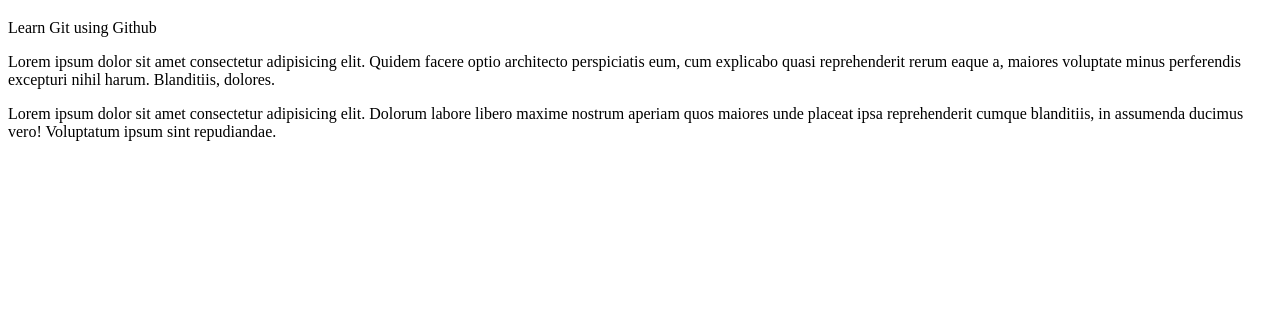
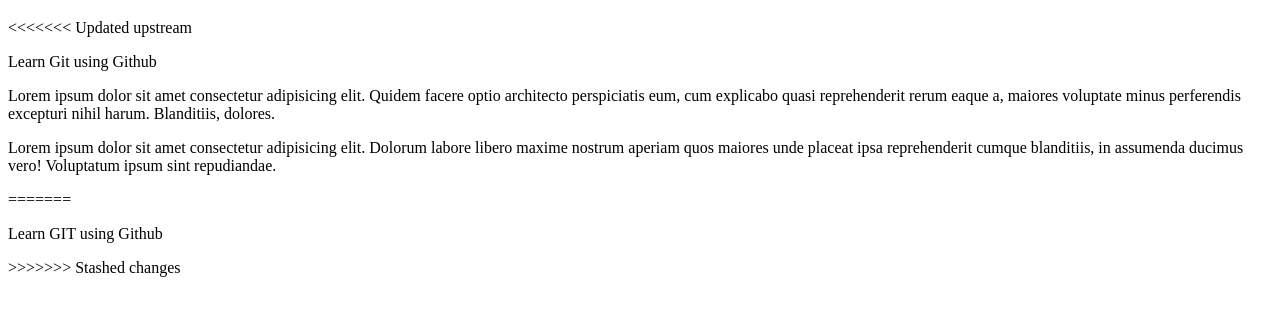
Before and after one commit to temmy-alex/belajar-git, a plain HTML site: page index.html in a window 1280 px wide. Shown: the part 61-376 px from the top of the page. Drawn offline with Linux system fonts and the light colour scheme.

Commit message:
Add changes in index.html

```diff
--- a/index.html
+++ b/index.html
@@ -7,8 +7,12 @@
 </head>
 <body>
     <h1>Learn Basic Git</h1>
+<<<<<<< Updated upstream
     <p>Learn Git using Github</p>
     <p>Lorem ipsum dolor sit amet consectetur adipisicing elit. Quidem facere optio architecto perspiciatis eum, cum explicabo quasi reprehenderit rerum eaque a, maiores voluptate minus perferendis excepturi nihil harum. Blanditiis, dolores.</p>
     <p>Lorem ipsum dolor sit amet consectetur adipisicing elit. Dolorum labore libero maxime nostrum aperiam quos maiores unde placeat ipsa reprehenderit cumque blanditiis, in assumenda ducimus vero! Voluptatum ipsum sint repudiandae.</p>
+=======
+    <p>Learn GIT using Github</p>
+>>>>>>> Stashed changes
 </body>
 </html>
```
Also changed, not shown: about-page.html (+1 -1 lines).
